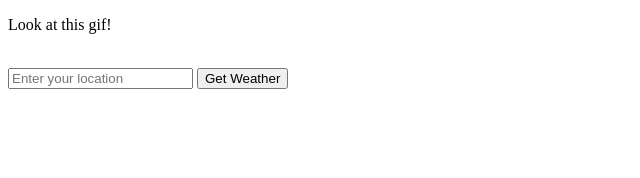
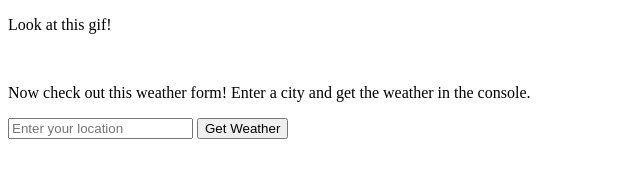
Before and after one commit to TeddyFrye/weatherapp, a plain HTML site: page index.html in a window 1280 px wide. Shown: the whole page, without its empty margins (0-640 px from the left). Drawn offline with Linux system fonts and the light colour scheme; no server answers.

Commit message:
Adds minor text

```diff
--- a/index.html
+++ b/index.html
@@ -9,7 +9,10 @@
   <body>
     <p>Look at this gif!</p>
     <img src="#" alt="" />
-
+    <p>
+      Now check out this weather form! Enter a city and get the weather in the
+      console.
+    </p>
     <form id="weatherForm">
       <input type="text" id="locationInput" placeholder="Enter your location" />
       <button type="submit">Get Weather</button>
```
